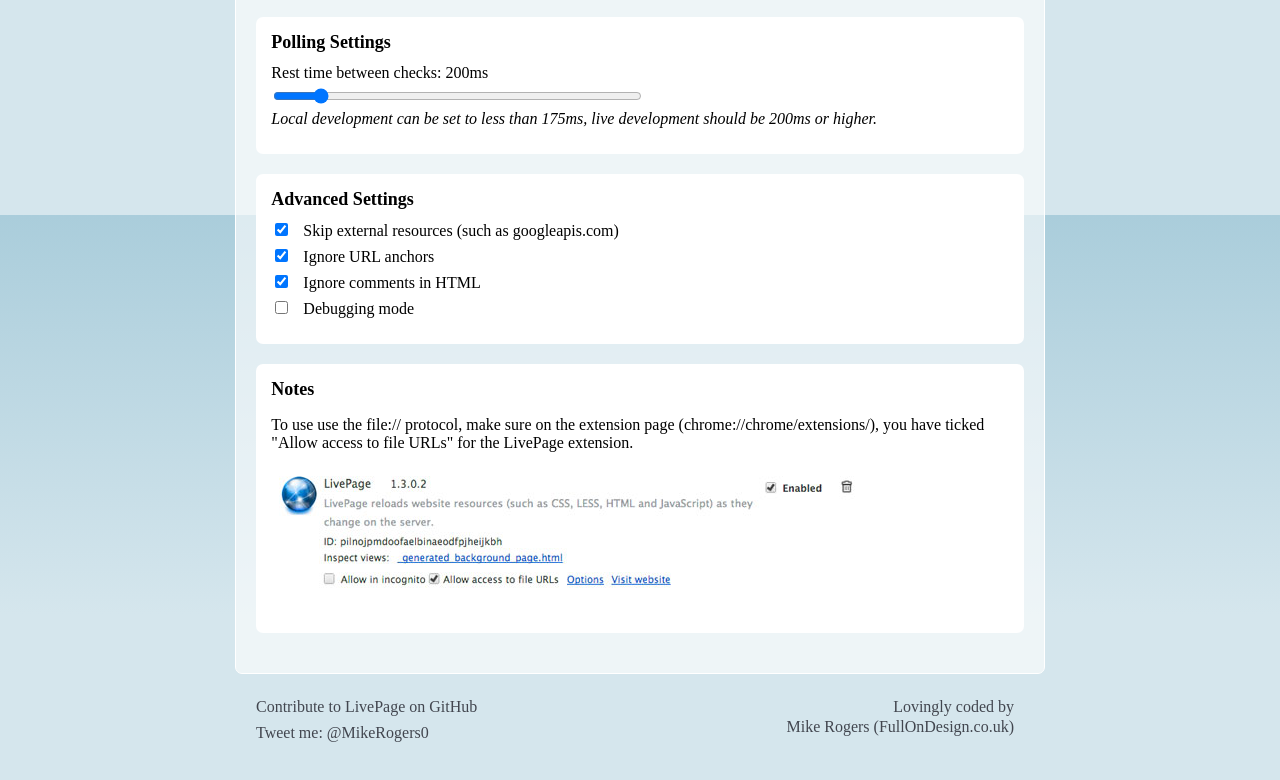
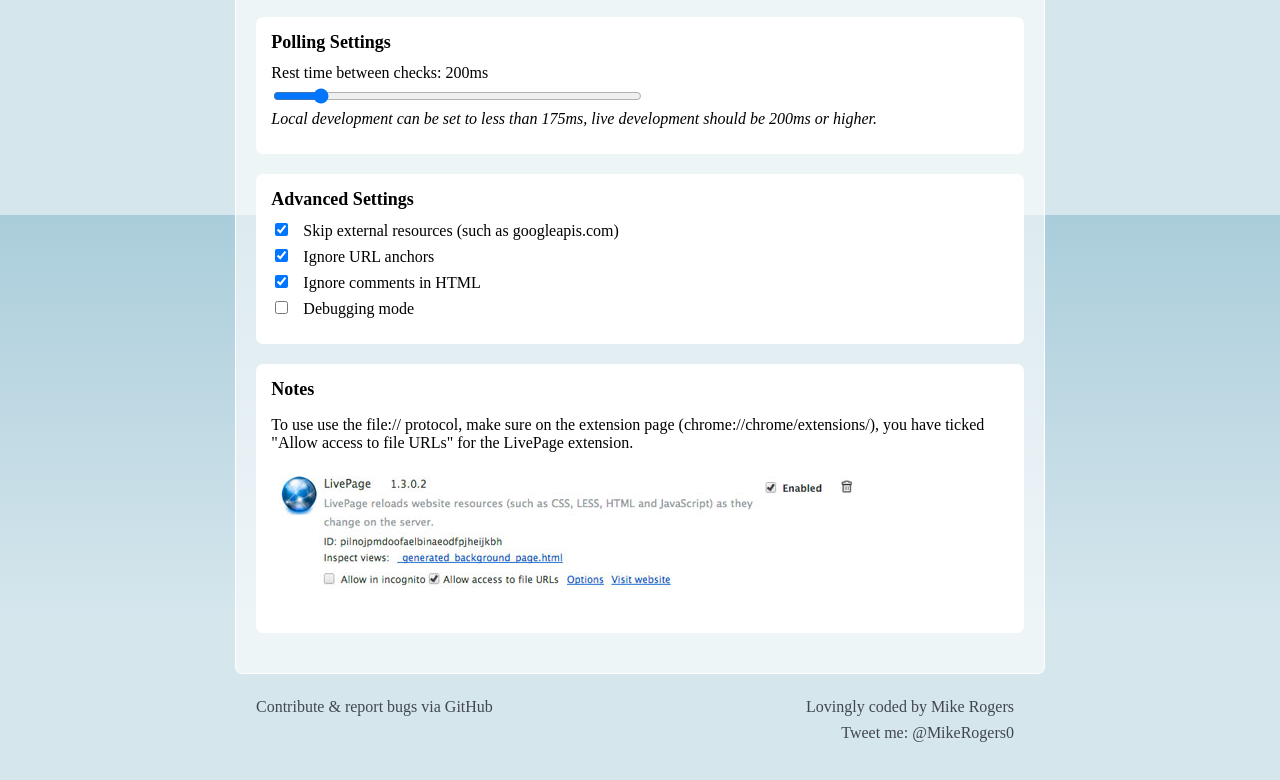
Before and after one commit to MikeRogers0/LivePage, a browser extension: page options.html in a window 1280 px wide. Shown: the part 585-1365 px from the top of the page. Drawn offline with Linux system fonts and the light colour scheme.

Commit message:
changing text on optiosn so its business on the left, party on the right

```diff
--- a/options.html
+++ b/options.html
@@ -66,11 +66,11 @@
 </div>
 <footer class="container">
 	<ul>
-		<li><a href="https://github.com/MikeRogers0/LivePage">Contribute to LivePage on GitHub</a></li>
-		<li>Tweet me: <a href="https://twitter.com/MikeRogers0">@MikeRogers0</a></li>
+		<li><a href="https://github.com/MikeRogers0/LivePage">Contribute &amp; report bugs via GitHub</a></li>
 	</ul>
 	<ul>
-		<li>Lovingly coded by<br><a href="http://fullondesign.co.uk/">Mike Rogers (FullOnDesign.co.uk)</a></li>
+		<li>Lovingly coded by <a href="http://fullondesign.co.uk/">Mike Rogers</a></li>
+		<li>Tweet me: <a href="https://twitter.com/MikeRogers0">@MikeRogers0</a></li>
 	</ul>
 </footer>
 <script src="/js/options.js"></script>
```
